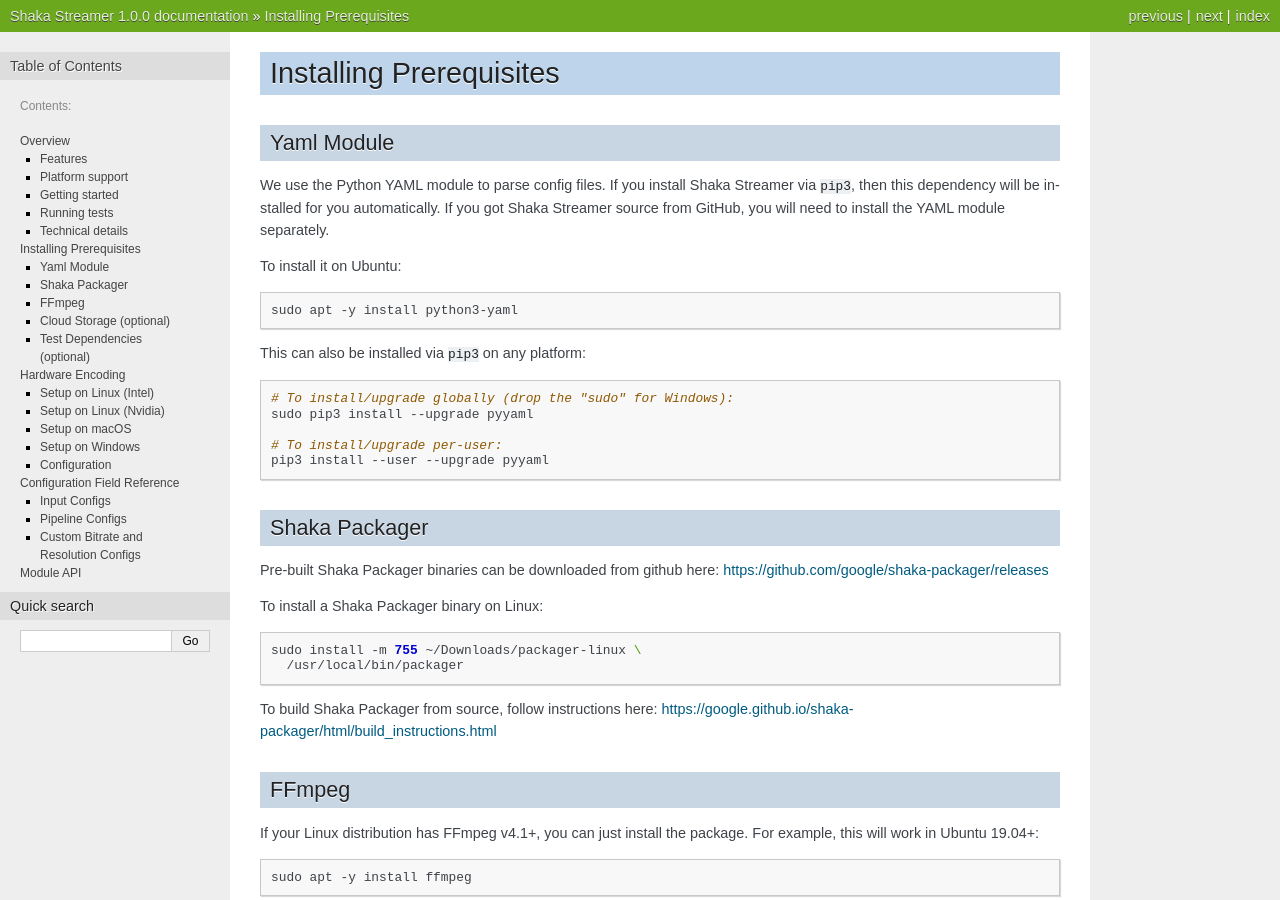
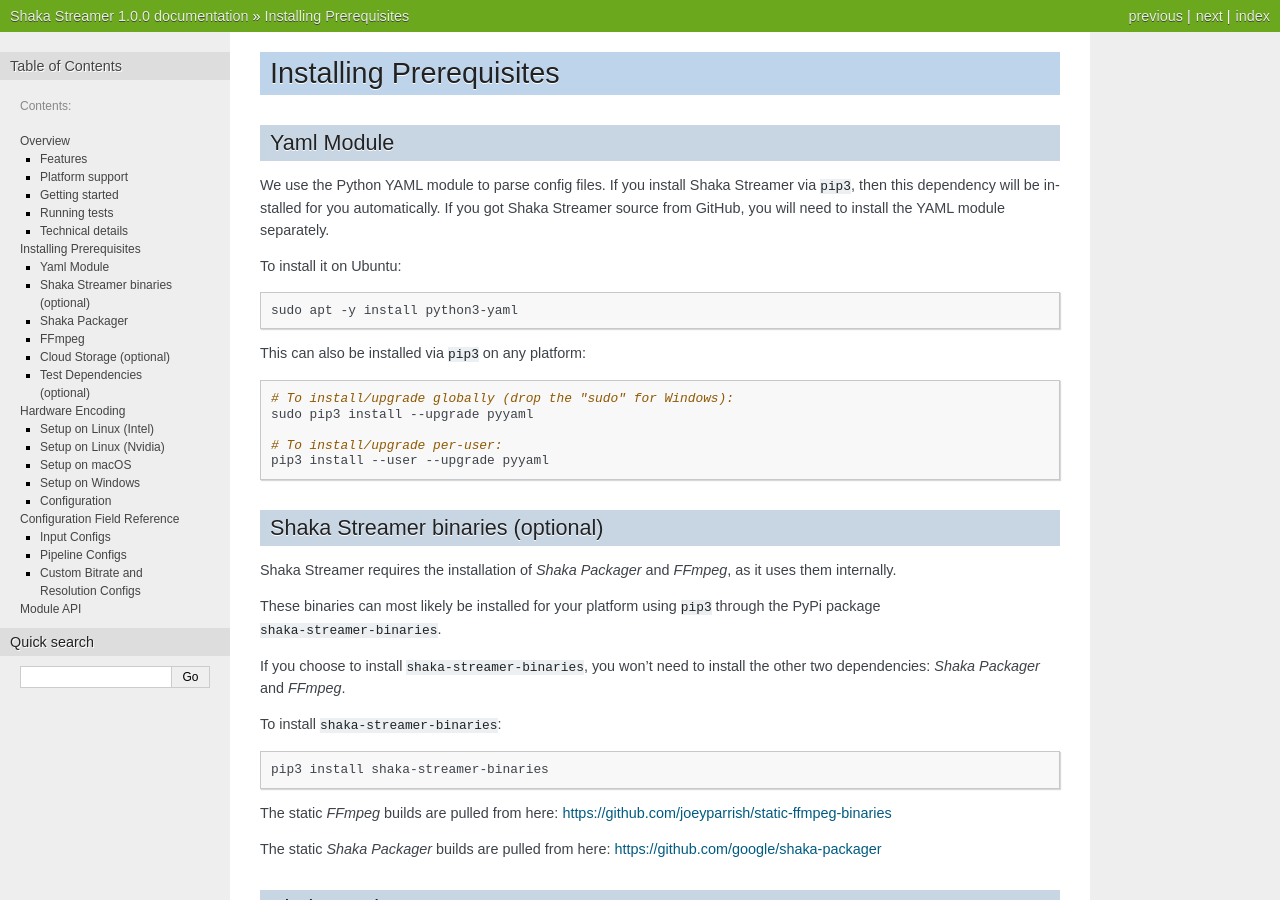
Before and after one commit to shaka-project/shaka-streamer, a Sphinx documentation site: the page built from docs/source/prerequisites.rst, in a window 1280 px wide and 900 px high. Built offline with Sphinx 7.4.7, drawn with Linux system fonts in a browser that asks for light colours; the version number is read from the project's files by our own code.

Commit message:
adding some docs

```diff
--- a/docs/source/overview.rst
+++ b/docs/source/overview.rst
@@ -44,6 +44,7 @@
   * Control output folders and file names
   * Add arbitrary FFmpeg filters for input or output
 
+* Supports generating multi-period VOD content for DASH (also works for HLS)
 
 Caveat: text processing
 ~~~~~~~~~~~~~~~~~~~~~~~
--- a/docs/source/prerequisites.rst
+++ b/docs/source/prerequisites.rst
@@ -39,6 +39,30 @@
 
   # To install/upgrade per-user:
   pip3 install --user --upgrade pyyaml
+
+Shaka Streamer binaries (optional)
+----------------------------------
+
+Shaka Streamer requires the installation of `Shaka Packager`
+and `FFmpeg`, as it uses them internally.
+
+These binaries can most likely be installed for your platform
+using ``pip3`` through the PyPi package ``shaka-streamer-binaries``.
+
+If you choose to install ``shaka-streamer-binaries``, you won't need to install
+the other two dependencies: `Shaka Packager` and `FFmpeg`.
+
+To install ``shaka-streamer-binaries``:
+
+.. code:: sh
+
+  pip3 install shaka-streamer-binaries
+
+The static `FFmpeg` builds are pulled from here:
+https://github.com/joeyparrish/static-ffmpeg-binaries
+
+The static `Shaka Packager` builds are pulled from here:
+https://github.com/google/shaka-packager
 
 Shaka Packager
 --------------
```
Also changed, not shown: other parts of docs/source/overview.rst (+1 -4 lines), 1 other file.
